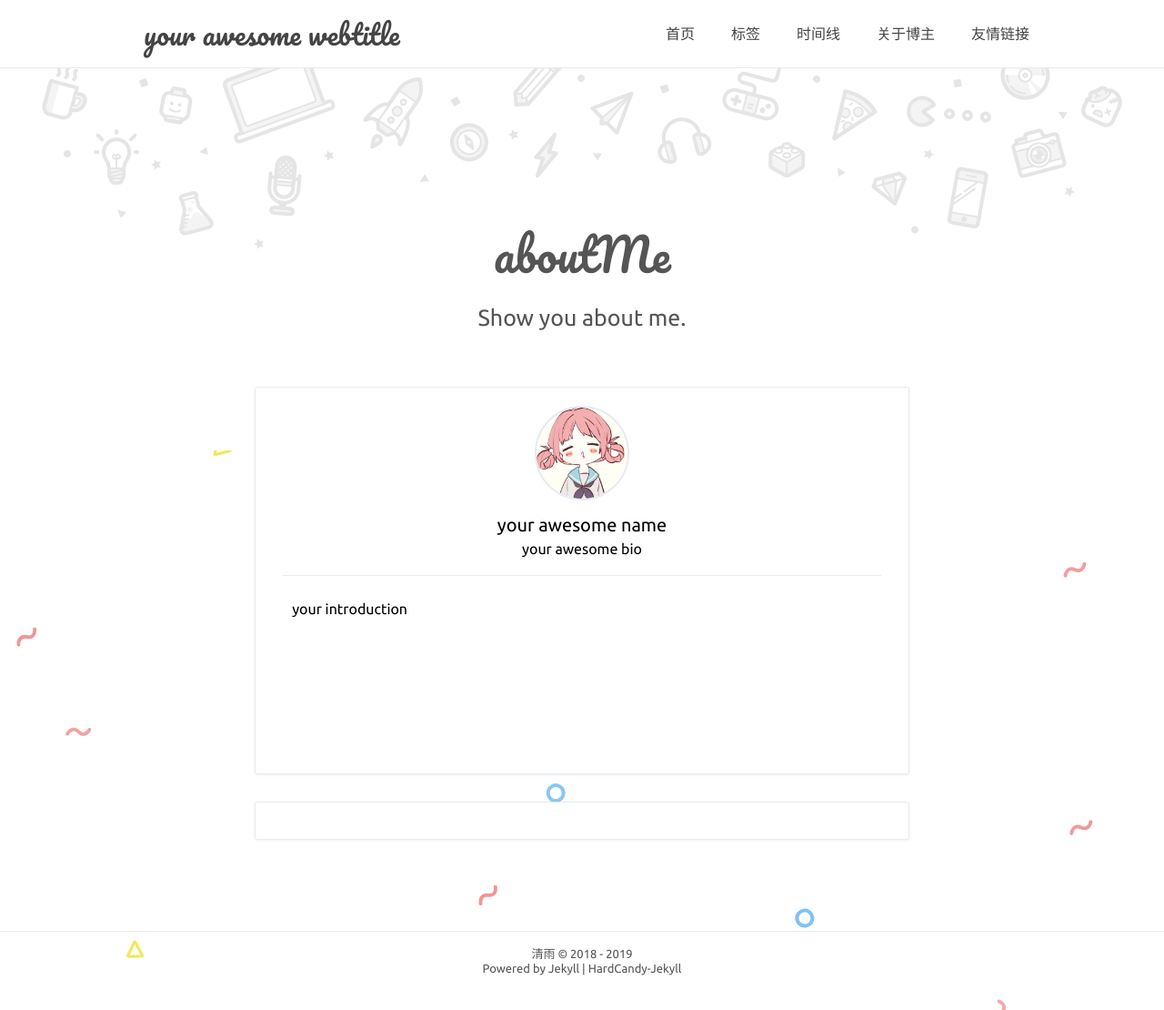
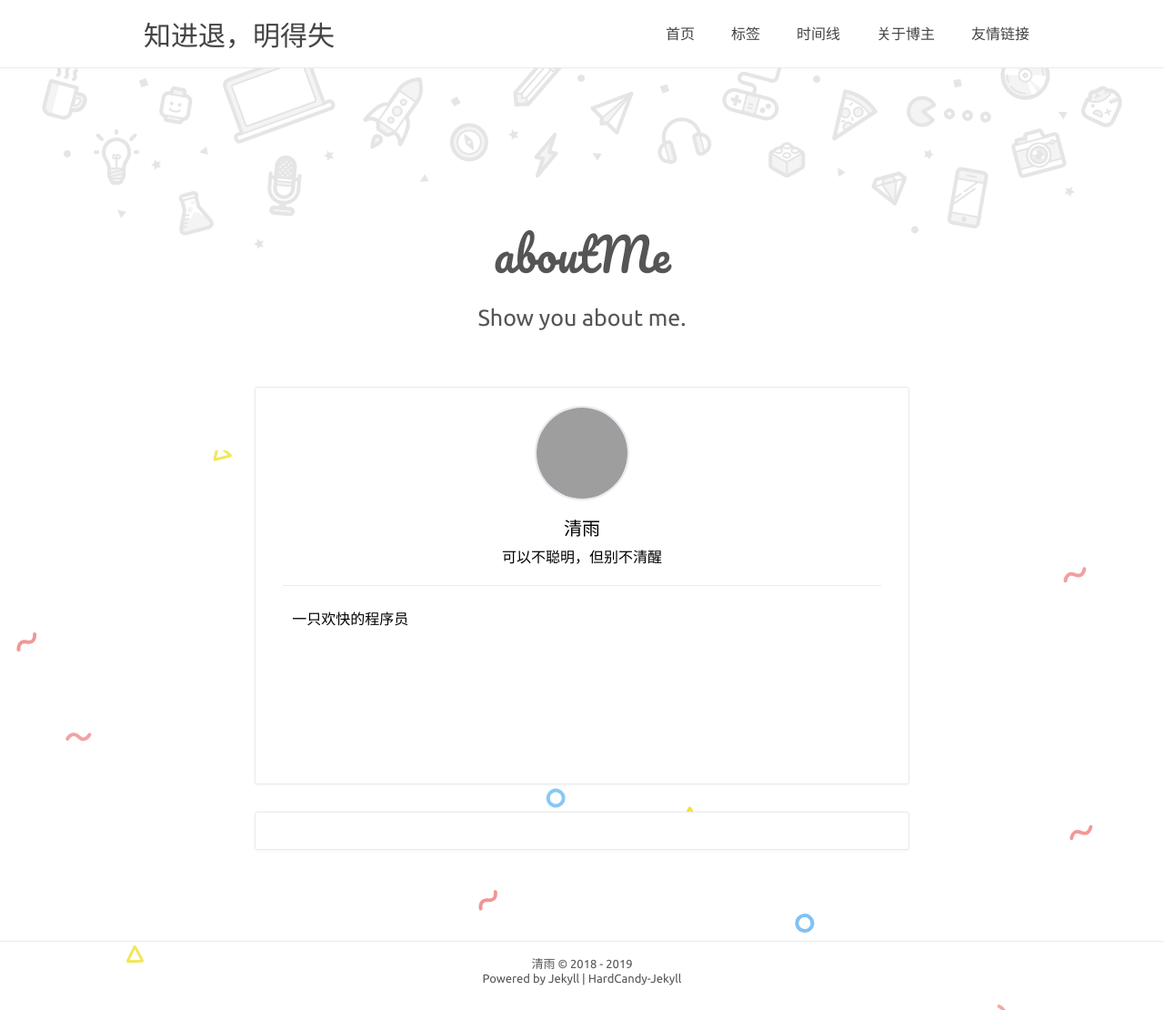
Before and after one commit to QY399/QY399.github.io, a Jekyll site: the page built from about.html, in a window 1280 px wide. Shown: the whole page at 91% size. Built offline with Jekyll 4.4.1, drawn with Linux system fonts in a browser that asks for light colours; comment, search, counter and statistics services are not loaded; grey boxes are pictures that could not be loaded.

Commit message:
Update _config.yml

```diff
--- a/_config.yml
+++ b/_config.yml
@@ -14,13 +14,13 @@ nav: # 最佳体验 六个标签 且最好每个标签不超过4中文字
 
 # 博主
 author: true
-name: 'your awesome name'
-NickName: 'your awesome nickname'
-webtitle: 'your awesome webtitle'
-bio: 'your awesome bio'
+name: '清雨'
+NickName: 'clear_rain'
+webtitle: '知进退，明得失'
+bio: '可以不聪明，但别不清醒'
 about: true
-aboutyou: 'your introduction'
-portraits: '/assets/profile.jpeg' # your portraits image file path
+aboutyou: '一只欢快的程序员'
+portraits: 'https://i.imgur.com/S1yvcZP.jpg'
 
 # SNS
 SNS: true
```
